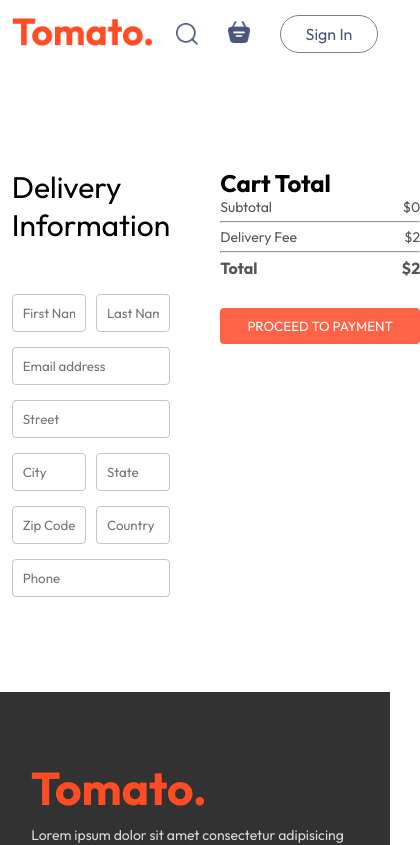
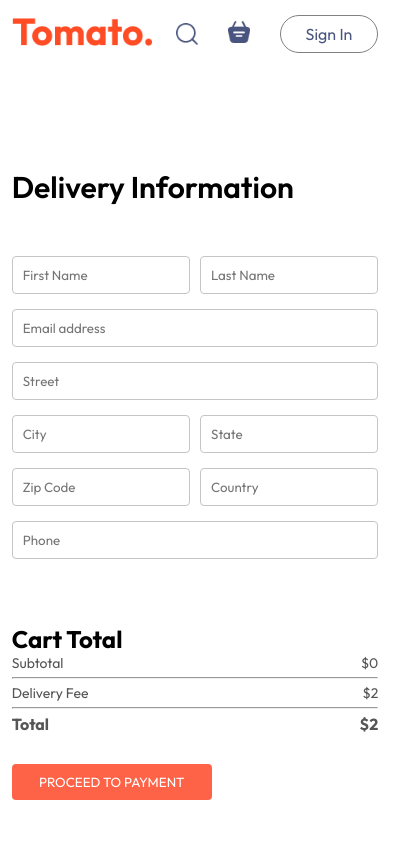
Before and after one commit to Sajomkhan/food-delivery-frontend, a React (Vite) app: page /order in a window 390 px wide. Shown: the top 845 px of the page, 420 px wide, since content can reach past the window. Built offline with nearby package versions, Linux system fonts and the light colour scheme.

Commit message:
cart updated

```diff
--- a/src/App.jsx
+++ b/src/App.jsx
@@ -8,12 +8,11 @@ import { useState } from "react";
 import LogingPopup from "./components/LoginPopup/LoginPopup";
 
 const App = () => {
-
-  const [showLogin, setShowLogin] = useState(false)
+  const [showLogin, setShowLogin] = useState(false);
 
   return (
     <>
-    {showLogin?<LogingPopup  setShowLogin={setShowLogin} /> : ""}
+      {showLogin ? <LogingPopup setShowLogin={setShowLogin} /> : ""}
       <div className="app">
         <Navbar setShowLogin={setShowLogin} />
         <Routes>
--- a/src/pages/Cart/Cart.jsx
+++ b/src/pages/Cart/Cart.jsx
@@ -1,5 +1,4 @@
 import "./Cart.css";
-import { food_list } from "./../../assets/assets";
 import { useContext } from "react";
 import { FoodsContext } from "../../context/FoodsContext";
 import { useNavigate } from "react-router-dom";
--- a/src/pages/PlaceOrder/PlaceOrder.css
+++ b/src/pages/PlaceOrder/PlaceOrder.css
@@ -1,7 +1,7 @@
 .place-order {
   display: flex;
   justify-content: space-between;
-  align-items: start;
+  align-items: end;
   gap: 50px;
   margin-top: 100px;
 }
@@ -11,13 +11,13 @@
   max-width: max(30%, 500px);
 }
 
-.place-order-left .title{
+.place-order-left .title {
   font-size: 30px;
-    min-width: 600;
+  font-weight: 600;
   margin-bottom: 50px;
 }
 
-.place-order-left input{
+.place-order-left input {
   margin-bottom: 15px;
   width: 100%;
   padding: 10px;
@@ -34,8 +34,17 @@
 .place-order-right {
   width: 100%;
   max-width: max(30%, 500px);
+  margin-bottom: 100px;
 }
 
 .place-order .cart-total button {
   margin-top: 30px;
 }
+
+@media (max-width: 700px) {
+  .place-order {
+    display: flex;
+    flex-direction: column;
+    gap: 50px;
+  }
+}
```
Lines whose indentation alone changed are shown as unchanged.
